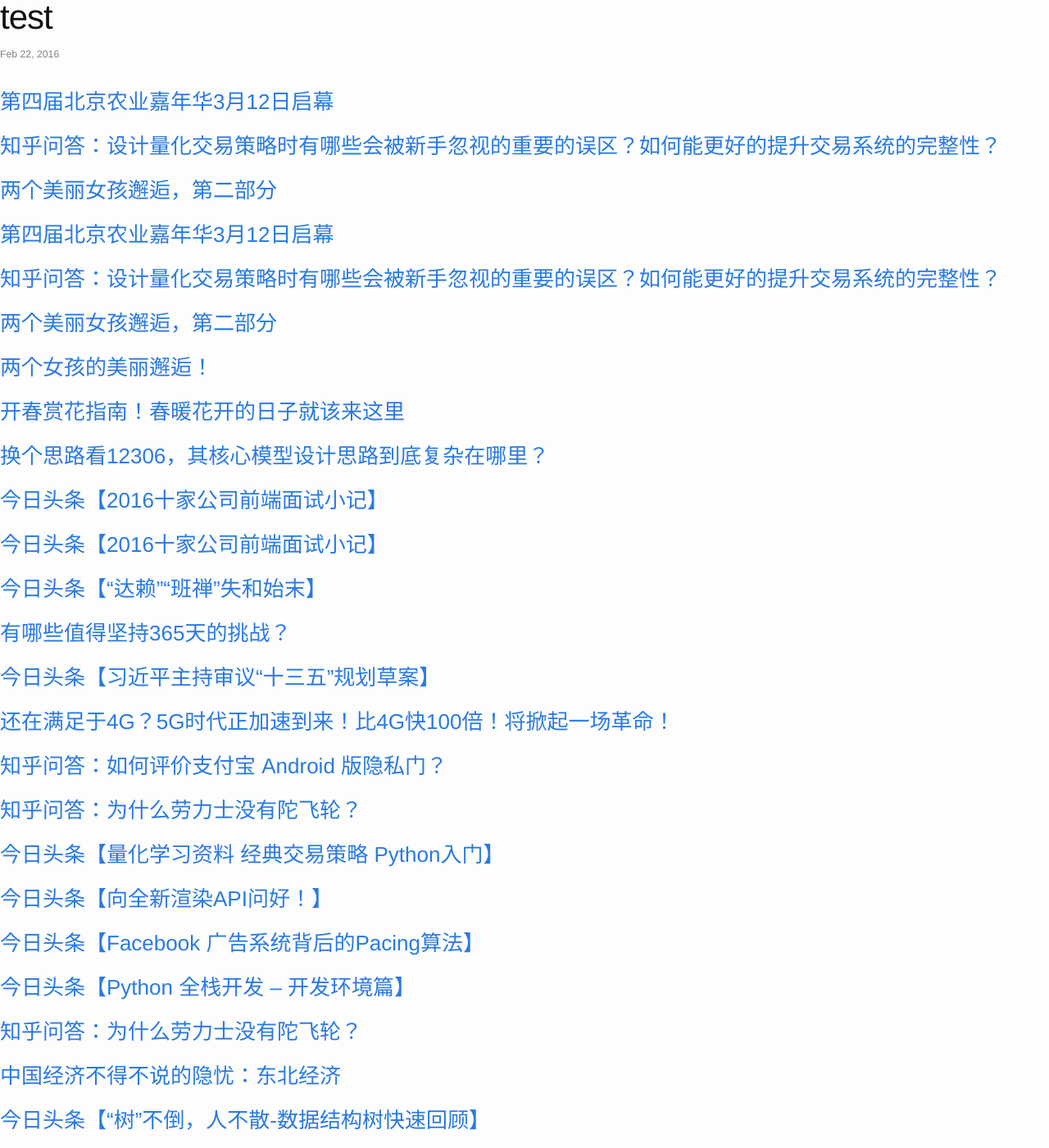
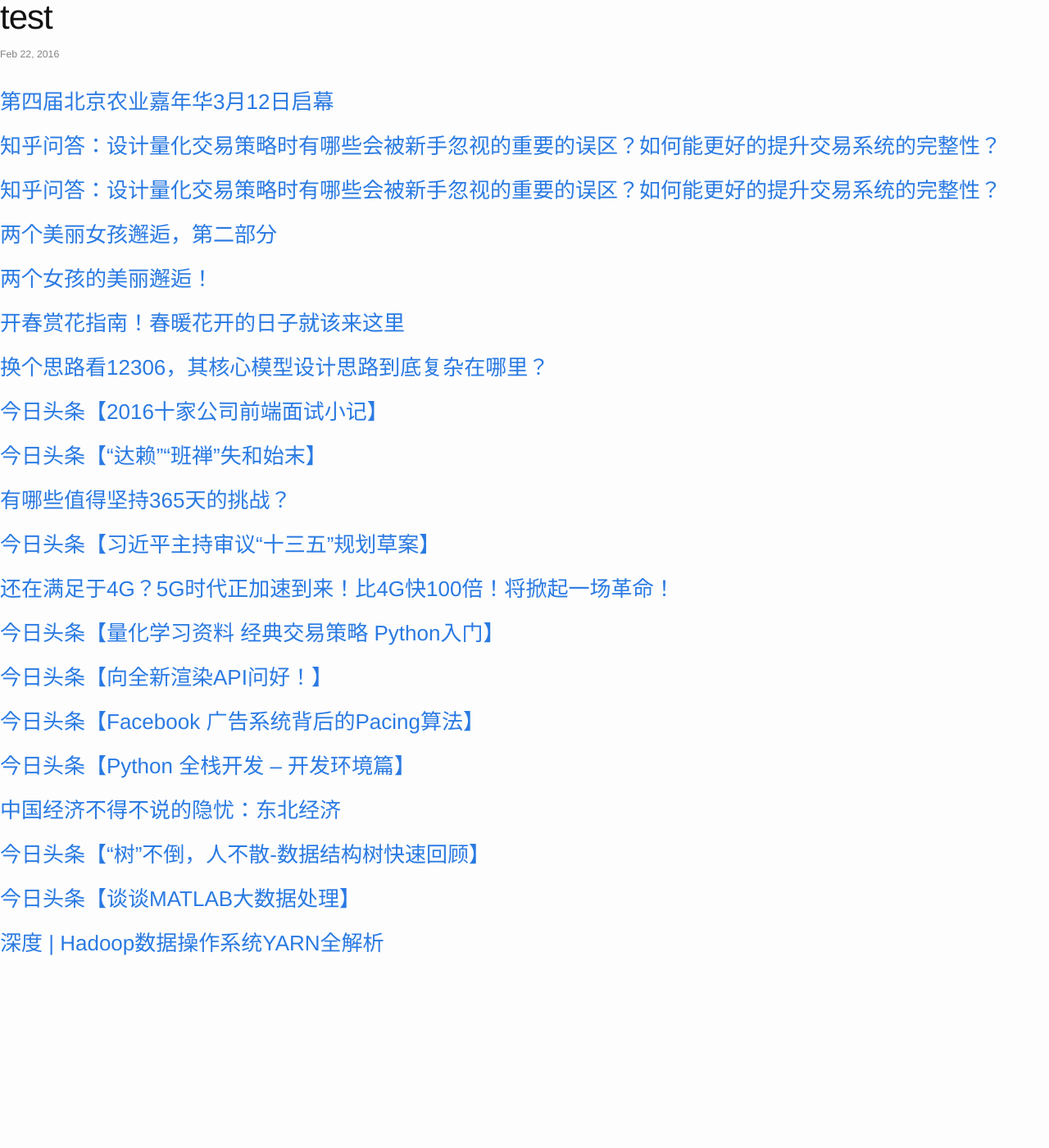
Before and after one commit to cnwarden/cnwarden.github.io, a Jekyll site: the page built from _posts/2016-02-22-test.markdown, in a window 1280 px wide and 1400 px high. Shown: the whole window at 82% size. Built offline with Jekyll 4.4.1, drawn with Linux system fonts in a browser that asks for light colours.

Commit message:
Update 2016-02-22-test.markdown

```diff
--- a/_posts/2016-02-22-test.markdown
+++ b/_posts/2016-02-22-test.markdown
@@ -6,11 +6,7 @@ categories: update
 ---
 ### [第四届北京农业嘉年华3月12日启幕](https://mp.weixin.qq.com/s?__biz=MzA4MTI4MDQzNQ==&mid=401888751&idx=1&sn=5eedd24e142591c14d14b6df6feff770&scene=0&key=710a5d99946419d9b9c2e634d7dc028d84e1803730e4651333b63a187de16b60140cb458365caab83379cf6b846a9a14&ascene=7&uin=MjI4OTg2NjU%3D&devicetype=android-21&version=26030d33&nettype=cmnet&pass_ticket=4babP2Z%2B0aOBs83rgrsmfwSa0hppbQCXFYjvXwYCdAw%3D)
 
-### [知乎问答：设计量化交易策略时有哪些会被新手忽视的重要的误区？如何能更好的提升交易系统的完整性？](http://www.zhihu.com/question/31138745/answer/54881777 （分享自知乎网）)
-
-### [两个美丽女孩邂逅，第二部分](https://mp.weixin.qq.com/s?__biz=MzAxODIwNDkzMw==&mid=403803110&idx=1&sn=59e18a0b75187edbdf7d2acf64f29b77&scene=0&key=710a5d99946419d9044facc265bf5b55d2fa5e8e6ec667e24bb8ad9441d4c7b37a7ace19f14706b689a975203f960018&ascene=7&uin=MjI4OTg2NjU%3D&devicetype=android-21&version=26030d33&nettype=cmnet&pass_ticket=4babP2Z%2B0aOBs83rgrsmfwSa0hppbQCXFYjvXwYCdAw%3D)
-
-### [第四届北京农业嘉年华3月12日启幕](https://mp.weixin.qq.com/s?__biz=MzA4MTI4MDQzNQ==&mid=401888751&idx=1&sn=5eedd24e142591c14d14b6df6feff770&scene=0&key=710a5d99946419d9b9c2e634d7dc028d84e1803730e4651333b63a187de16b60140cb458365caab83379cf6b846a9a14&ascene=7&uin=MjI4OTg2NjU%3D&devicetype=android-21&version=26030d33&nettype=cmnet&pass_ticket=4babP2Z%2B0aOBs83rgrsmfwSa0hppbQCXFYjvXwYCdAw%3D)
+### [知乎问答：设计量化交易策略时有哪些会被新手忽视的重要的误区？如何能更好的提升交易系统的完整性？](http://www.zhihu.com/question/31138745/answer/54881777)
 
 ### [知乎问答：设计量化交易策略时有哪些会被新手忽视的重要的误区？如何能更好的提升交易系统的完整性？](http://www.zhihu.com/question/31138745/answer/54881777 （分享自知乎网）)
 
@@ -24,8 +20,6 @@ categories: update
 
 ### [今日头条【2016十家公司前端面试小记】](http://toutiao.com/item/6254324044569510401/?iid=3578109516&app=news_article&tt_from=android_share&utm_source=email&utm_medium=toutiao_android&utm_campaign=client_share)
 
-### [今日头条【2016十家公司前端面试小记】](http://toutiao.com/item/6254324044569510401/?iid=3578109516&app=news_article&tt_from=android_share&utm_source=email&utm_medium=toutiao_android&utm_campaign=client_share)
-
 ### [今日头条【“达赖”“班禅”失和始末】](http://toutiao.com/item/6252053060672029185/?iid=3578109516&app=news_article&tt_from=android_share&utm_source=email&utm_medium=toutiao_android&utm_campaign=client_share)
 
 ### [有哪些值得坚持365天的挑战？](https://mp.weixin.qq.com/s?__biz=MjM5NjA3OTM0MA==&mid=405076338&idx=1&sn=24d9db59a65e81f6bf9bddf8012e5ff2&scene=0&key=710a5d99946419d9d9b6e19fe6d1a914e365c039ec4ec43e0344d5420fc08a49f068c5bb70658428c9814e0a54b55822&ascene=7&uin=MjI4OTg2NjU%3D&devicetype=android-21&version=26030d33&nettype=cmnet&pass_ticket=4babP2Z%2B0aOBs83rgrsmfwSa0hppbQCXFYjvXwYCdAw%3D)
@@ -33,10 +27,6 @@ categories: update
 ### [今日头条【习近平主持审议“十三五”规划草案】](http://toutiao.com/item/6254125668477436418/?iid=3578109516&app=news_article&tt_from=android_share&utm_source=email&utm_medium=toutiao_android&utm_campaign=client_share)
 
 ### [还在满足于4G？5G时代正加速到来！比4G快100倍！将掀起一场革命！](http://mp.weixin.qq.com/s?__biz=MjM5NzAwMzU0MA==&mid=1128663519&idx=1&sn=e0b2c638b37d915e7f5b1286d56513a6&scene=0#wechat_redirect)
-
-### [知乎问答：如何评价支付宝 Android 版隐私门？](http://www.zhihu.com/question/40638556 （分享自知乎网）)
-
-### [知乎问答：为什么劳力士没有陀飞轮？](http://www.zhihu.com/question/21533456/answer/87735044 （分享自知乎网）)
 
 ### [今日头条【量化学习资料 经典交易策略 Python入门】](http://toutiao.com/item/6254393029411471873/?iid=3578109516&app=news_article&tt_from=android_share&utm_source=email&utm_medium=toutiao_android&utm_campaign=client_share)
 
@@ -46,8 +36,6 @@ categories: update
 
 ### [今日头条【Python 全栈开发 -- 开发环境篇】](http://toutiao.com/item/6254351600416981505/?iid=3578109516&app=news_article&tt_from=android_share&utm_source=email&utm_medium=toutiao_android&utm_campaign=client_share)
 
-### [知乎问答：为什么劳力士没有陀飞轮？](http://www.zhihu.com/question/21533456/answer/87735044 （分享自知乎网）)
-
 ### [中国经济不得不说的隐忧：东北经济](http://mp.weixin.qq.com/s?__biz=MjM5NzAwMzU0MA==&mid=1128663519&idx=4&sn=27fe27d8bf98dcd39e918562784f0016&scene=0#wechat_redirect)
 
 ### [今日头条【“树”不倒，人不散-数据结构树快速回顾】](http://toutiao.com/item/6253959549284254209/?iid=3578109516&app=news_article&tt_from=android_share&utm_source=email&utm_medium=toutiao_android&utm_campaign=client_share)
```
